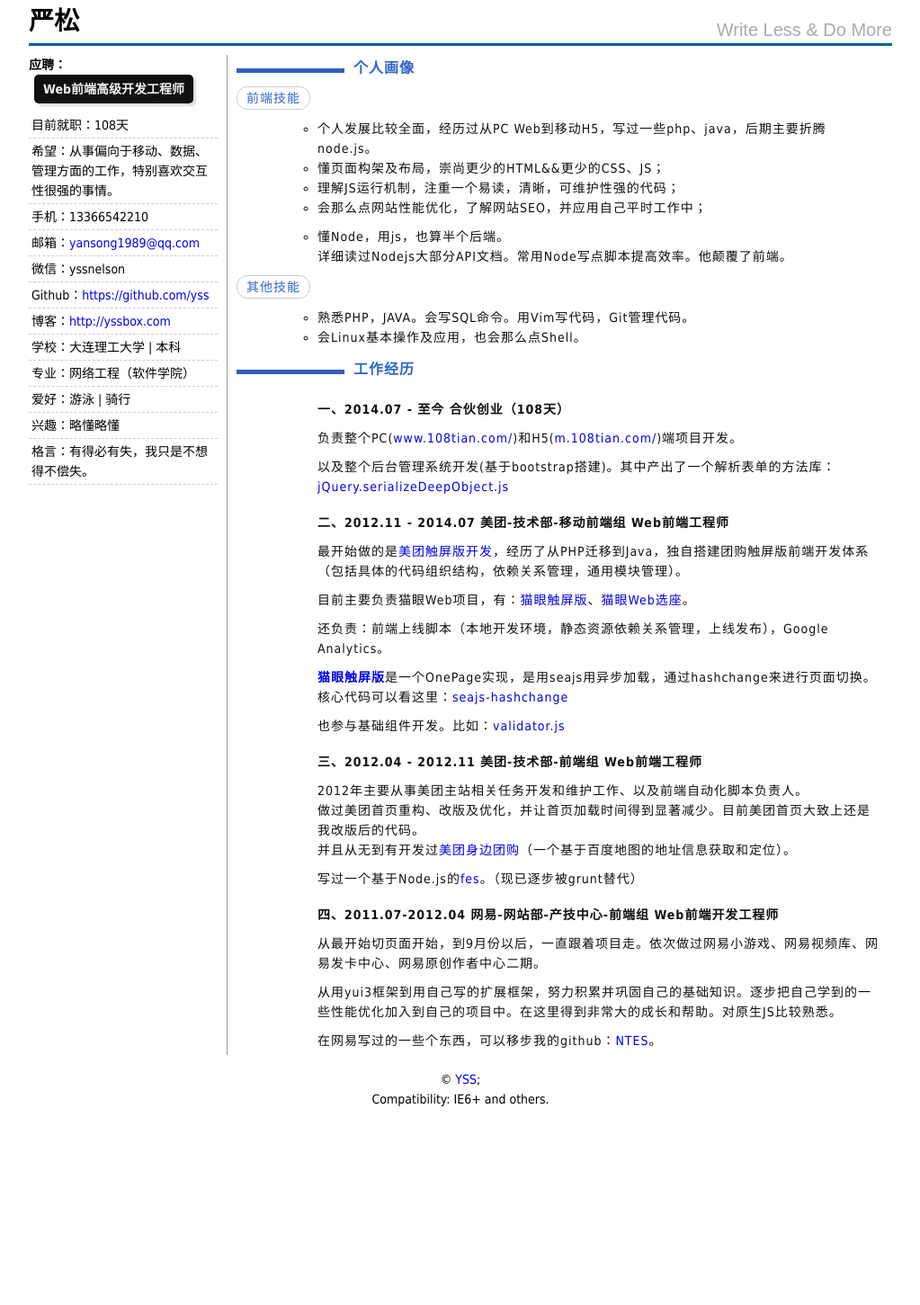
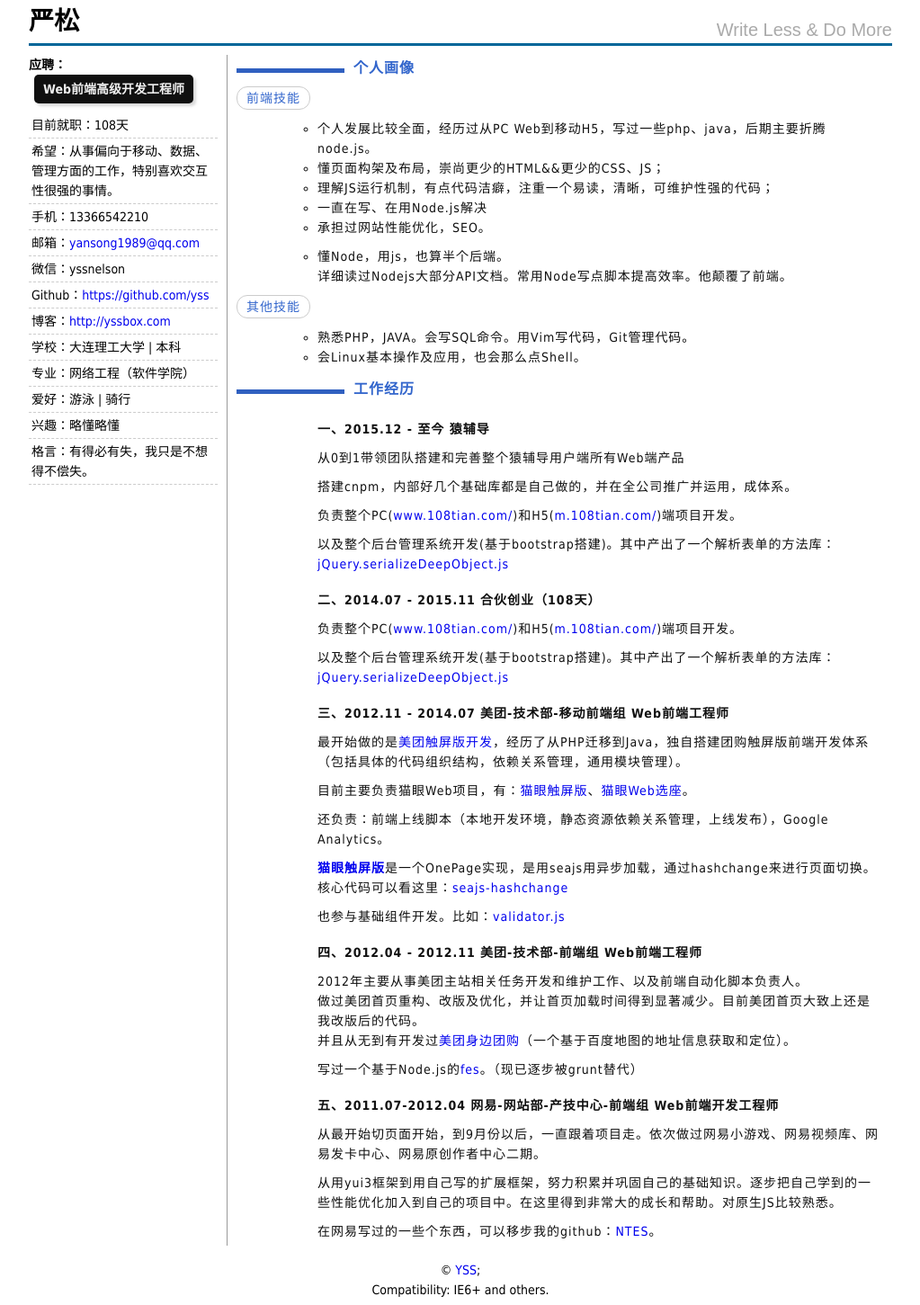
Before and after one commit to yss/yss.github.io, a Jekyll site: the page resume/index.html, which Jekyll copies as it is, in a window 1280 px wide. Shown: the whole page at 90% size, without its empty margins (128-1151 px from the left). Built offline with Jekyll 4.4.1, drawn with Linux system fonts in a browser that asks for light colours; comment, search, counter and statistics services are not loaded; before the commit the page ends 1239 px from its top, so only the background shows below that.

Commit message:
MOD: detail modify

```diff
--- a/resume/index.html
+++ b/resume/index.html
@@ -86,10 +86,11 @@ table{border-collapse:collapse;border-spacing:0;}
 								<!-- <li>深入了解html语义，注重html代码书写，习惯手写HTML+CSS+Javascript代码；</li> -->
 								<li>懂页面构架及布局，崇尚更少的HTML&&更少的CSS、JS；</li>
 								<!-- <li>熟悉并了解框架的基本原理，读过底层相关源码，并有基于框架开发组件的实践，<br />从事并使用过以下几种框架开发：jQuery, YUI2&3；</li> -->
-								<li>理解JS运行机制，注重一个易读，清晰，可维护性强的代码；</li>
+								<li>理解JS运行机制，有点代码洁癖，注重一个易读，清晰，可维护性强的代码；</li>
 								<!-- <li>对原生JS较为了解，有手写原生JS的习惯；</li> -->
 								<!-- <li>流畅处理Photoshop切图（sprite图）、Fireworks的Alpha操作和一些图片优化处理；</li> -->
-								<li>会那么点网站性能优化，了解网站SEO，并应用自己平时工作中；</li>
+                                <li>一直在写、在用Node.js解决</li>
+								<li>承担过网站性能优化，SEO。</li>
 							</ul>
                             <ul class="desc">
                                 <li>懂Node，用js，也算半个后端。<br />
@@ -115,14 +116,23 @@ table{border-collapse:collapse;border-spacing:0;}
 					<div class="bd">
                         <div class="cell">
                             <div class="desc">
-                                <h4>一、2014.07 - 至今 合伙创业（108天）</h4>
+                                <h4>一、2015.12 - 至今 猿辅导</h4>
+                                <p>从0到1带领团队搭建和完善整个猿辅导用户端所有Web端产品</p>
+                                <p>搭建cnpm，内部好几个基础库都是自己做的，并在全公司推广并运用，成体系。</p>
                                 <p>负责整个PC(<a href="https://www.108tian.com/">www.108tian.com/</a>)和H5(<a href="https://m.108tian.com/">m.108tian.com/</a>)端项目开发。</p>
                                 <p>以及整个后台管理系统开发(基于bootstrap搭建)。其中产出了一个解析表单的方法库：<a href="https://github.com/yss/jQuery.serializeDeepObject.js">jQuery.serializeDeepObject.js</a></p>
                             </div>
                         </div>
                         <div class="cell">
                             <div class="desc">
-                                <h4>二、2012.11 - 2014.07 美团-技术部-移动前端组 Web前端工程师</h4>
+                                <h4>二、2014.07 - 2015.11 合伙创业（108天）</h4>
+                                <p>负责整个PC(<a href="https://www.108tian.com/">www.108tian.com/</a>)和H5(<a href="https://m.108tian.com/">m.108tian.com/</a>)端项目开发。</p>
+                                <p>以及整个后台管理系统开发(基于bootstrap搭建)。其中产出了一个解析表单的方法库：<a href="https://github.com/yss/jQuery.serializeDeepObject.js">jQuery.serializeDeepObject.js</a></p>
+                            </div>
+                        </div>
+                        <div class="cell">
+                            <div class="desc">
+                                <h4>三、2012.11 - 2014.07 美团-技术部-移动前端组 Web前端工程师</h4>
                                 <p>最开始做的是<a href="http://i.meituan.com/" target="_blank">美团触屏版开发</a>，经历了从PHP迁移到Java，独自搭建团购触屏版前端开发体系（包括具体的代码组织结构，依赖关系管理，通用模块管理）。</p>
                                 <p>目前主要负责猫眼Web项目，有：<a href="http://m.maoyan.com/" target="_blank">猫眼触屏版</a>、<a href="http://bj.meituan.com/zaixianxuanzuo/all/all" target="_blank">猫眼Web选座</a>。</p>
                                 <p>还负责：前端上线脚本（本地开发环境，静态资源依赖关系管理，上线发布），Google Analytics。</p>
@@ -132,14 +142,14 @@ table{border-collapse:collapse;border-spacing:0;}
                         </div>
                         <div class="cell">
                             <div class="desc">
-                                <h4>三、2012.04 - 2012.11 美团-技术部-前端组 Web前端工程师</h4>
+                                <h4>四、2012.04 - 2012.11 美团-技术部-前端组 Web前端工程师</h4>
                                 <p>2012年主要从事美团主站相关任务开发和维护工作、以及前端自动化脚本负责人。<br />做过美团首页重构、改版及优化，并让首页加载时间得到显著减少。目前美团首页大致上还是我改版后的代码。<br />并且从无到有开发过<a href="http://www.meituan.com/around/" target="_blank">美团身边团购</a>（一个基于百度地图的地址信息获取和定位）。</p>
                                 <p>写过一个基于Node.js的<a href="https://github.com/yss/fes">fes</a>。（现已逐步被grunt替代）</p>
                             </div>
                         </div>
 						<div class="cell">
 							<div class="desc">
-								<h4>四、2011.07-2012.04 网易-网站部-产技中心-前端组 Web前端开发工程师</h4>
+								<h4>五、2011.07-2012.04 网易-网站部-产技中心-前端组 Web前端开发工程师</h4>
 								<p>从最开始切页面开始，到9月份以后，一直跟着项目走。依次做过网易小游戏、网易视频库、网易发卡中心、网易原创作者中心二期。</p>
                                 <p>从用yui3框架到用自己写的扩展框架，努力积累并巩固自己的基础知识。逐步把自己学到的一些性能优化加入到自己的项目中。在这里得到非常大的成长和帮助。对原生JS比较熟悉。</p>
                                 <p>在网易写过的一些个东西，可以移步我的github：<a href="https://github.com/yss/util/tree/master/NTES">NTES</a>。</p>
```
Also changed, not shown: _posts/2018-09-04-guard-against-the-big-flow-request-at-one-moment-in-node.js-server.md (+37 -13 lines).
